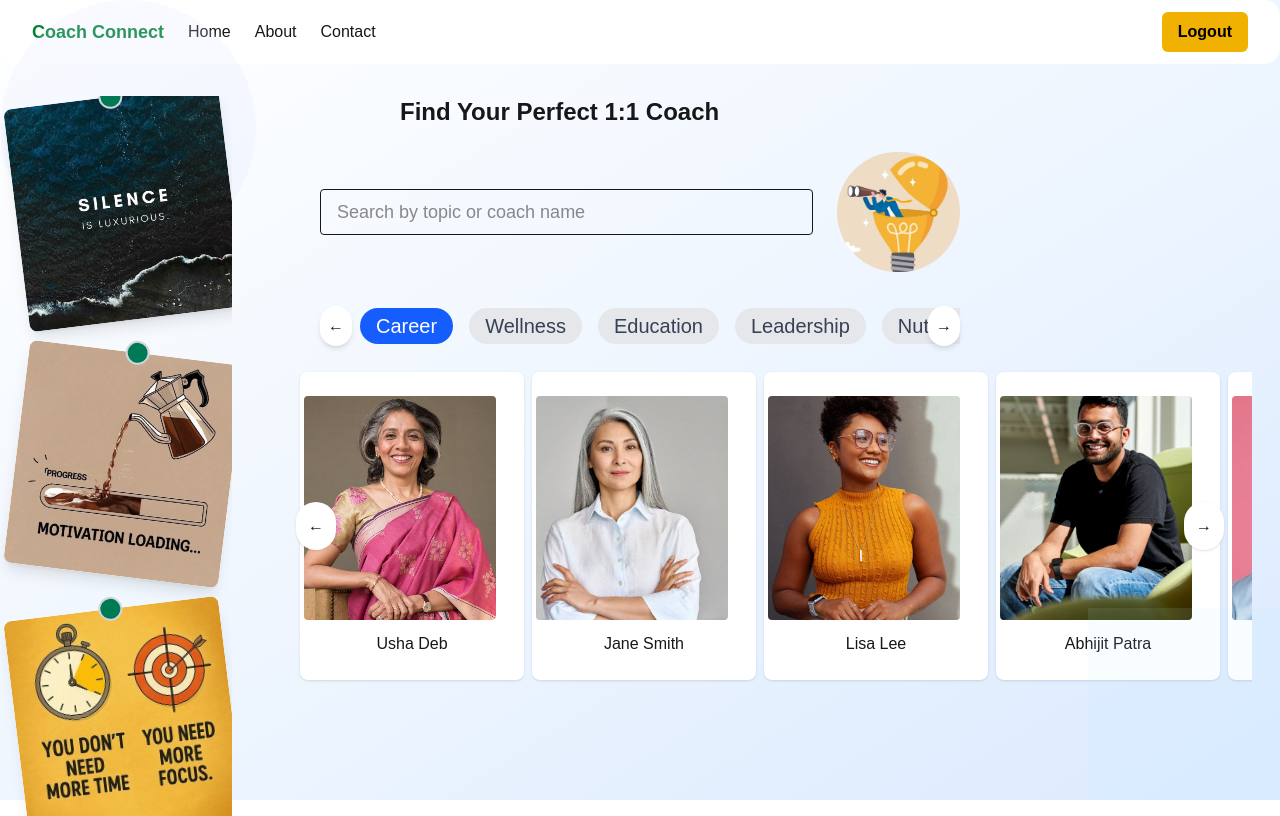
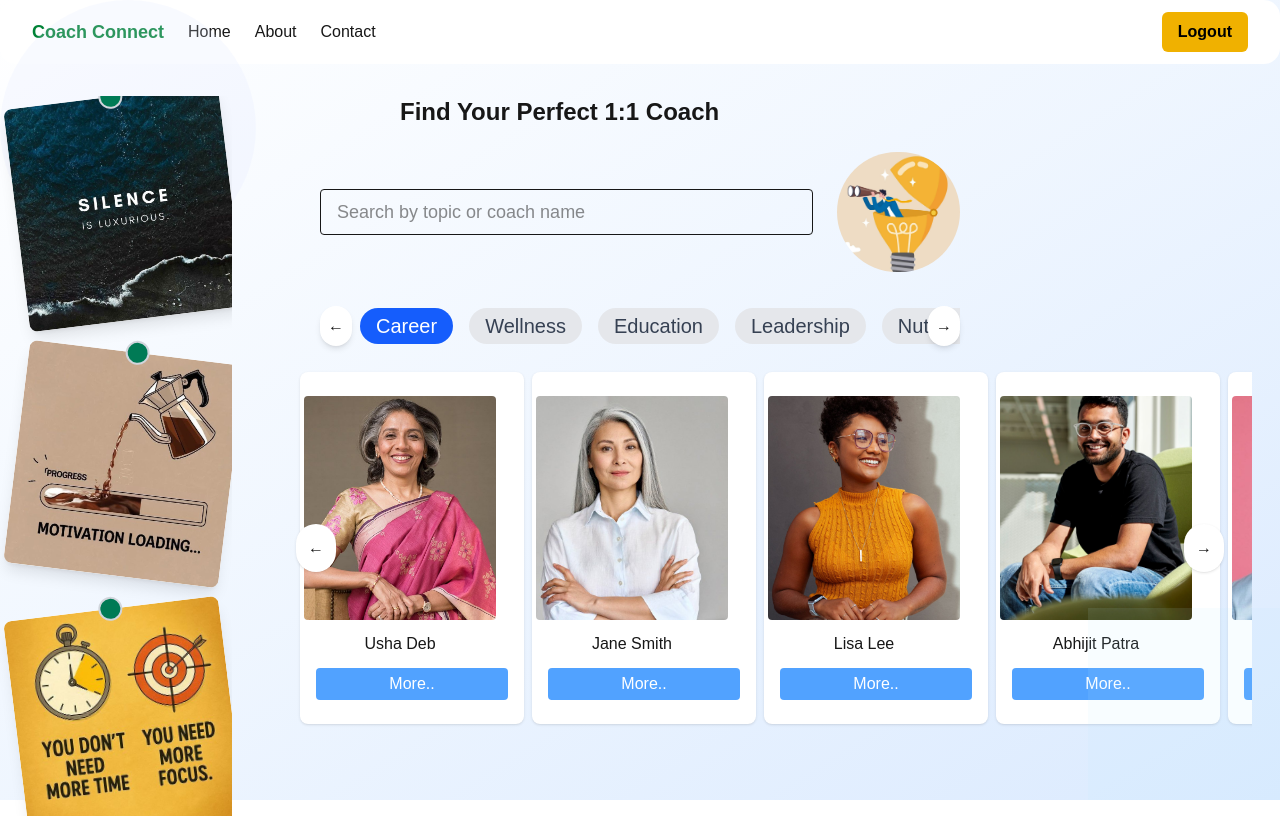
Before and after one commit to abhijitgithub2019/CoachConnect, a Next.js app: page /CoachDashborad in a window 1280 px wide. Built offline with nearby package versions, Linux system fonts and the light colour scheme.

Commit message:
added intructor details

```diff
--- a/app/CoachDashborad/page.js
+++ b/app/CoachDashborad/page.js
@@ -6,6 +6,7 @@ import MenuBar from "../menu/nav/page";
 import SearchBar from "../../component/searchbar";
 import Image from "next/image";
 import BentWallImages from "../../component/bentWallImages";
+import { getInstructorList } from "../lib/intructorList";
 
 export default function CoachLandingPage() {
   const TOPICS = [
@@ -16,111 +17,7 @@ export default function CoachLandingPage() {
     "Nutrition",
     "Meditation",
   ];
-  const INSTRUCTORS = [
-    {
-      name: "Usha Deb",
-      avatar: "/images/usha.jpg",
-      topics: ["Career", "Education"],
-      availableTimes: {
-        // date strings in yyyy-mm-dd format with available time slots
-        "2025-11-09": ["10AM - 12PM", "4PM - 5PM"],
-        "2025-11-10": [
-          "9AM - 11AM",
-          "1PM - 2PM",
-          "3PM - 4PM",
-          "5PM - 8PM",
-          "10PM -12PM",
-        ],
-        "2025-11-11": ["9AM - 11AM", "3PM - 4PM"],
-        // add more dates and slots as needed
-      },
-      hourlyrRate: 2000,
-      currencyType: "INR",
-    },
-    {
-      name: "Jane Smith",
-      avatar: "/images/jane.jpg",
-      topics: ["Career"],
-      availableTimes: {
-        "2025-11-10": ["1PM - 3PM"],
-        "2025-11-11": ["2AM-4AM", "6PM-7PM"],
-      },
-      hourlyrRate: 20,
-      currencyType: "DOLLARS",
-    },
-    {
-      name: "Amit Verma",
-      avatar: "/images/amit.jpg",
-      topics: ["Wellness", "Education"],
-      availableTimes: {
-        "2025-11-11": ["1AM-3PM"],
-        "2025-11-12": ["2PM-4PM", "6AM-7AM"],
-      },
-      hourlyrRate: 400,
-      currencyType: "INR",
-    },
-    {
-      name: "Lisa Lee",
-      avatar: "/images/lisa.jpg",
-      topics: ["Leadership", "Career"],
-      availableTimes: {
-        "2025-11-06": ["1AM-3AM"],
-        "2025-11-08": ["2PM-4PM", "6PM-8PM"],
-      },
-      hourlyrRate: 10,
-      currencyType: "DOLLARS",
-    },
-    {
-      name: "John Doe",
-      avatar: "/images/john.jpg",
-      topics: ["Wellness"],
-      availableTimes: {
-        "2025-11-06": ["1AM-3AM"],
-        "2025-11-08": ["2PM-4PM", "6PM-8PM"],
-      },
-      hourlyrRate: 12,
-      currencyType: "DOLLARS",
-    },
-    {
-      name: "Abhijit Patra",
-      avatar: "/images/abhijit.jpg",
-      topics: ["Wellness", "Career"],
-      availableTimes: {
-        "2025-11-06": ["1AM-3AM"],
-        "2025-11-08": ["2PM-4PM", "6PM-8PM"],
-      },
-      hourlyrRate: 1200,
-      currencyType: "INR",
-    },
-    {
-      name: "Gopal Mandal",
-      avatar: "/images/gopal.jpg",
-      topics: ["Leadership", "Education"],
-      hourlyrRate: 1200,
-      currencyType: "INR",
-    },
-    {
-      name: "Minho",
-      avatar: "/images/minho.jpg",
-      topics: ["Career", "Education"],
-      availableTimes: {
-        // date strings in yyyy-mm-dd format with available time slots
-        "2025-11-06": ["10AM - 12AM", "4PM - 5PM"],
-        "2025-11-07": [
-          "9AM - 11AM",
-          "12AM - 4AM",
-          "3PM - 4PM",
-          "5PM - 8PM",
-          "10PM -12PM",
-        ],
-        "2025-11-08": ["9-11", "3-4"],
-        // add more dates and slots as needed
-      },
-      hourlyrRate: 14,
-      currencyType: "DOLLARS",
-    },
-    // ...more
-  ];
+  const INSTRUCTORS =  getInstructorList();
   const [selectedTopic, setSelectedTopic] = useState("Career");
   const [search, setSearch] = useState("");
 
--- /dev/null
+++ b/app/instructorDetails/[name]/page.js
@@ -0,0 +1,69 @@
+import Image from "next/image";
+import { getInstructorList } from "../../lib/intructorList";
+import MenuBar from "../../menu/nav/page";
+
+// Import instructor data or fetch dynamically
+const INSTRUCTORS = getInstructorList();
+
+export default async function InstructorDetails(props) {
+  const params = await props.params;
+  const { name } = params;
+
+  // Decode URI components if necessary to match data
+  const decodedName = decodeURIComponent(name);
+  const instructor = INSTRUCTORS.find((ins) => ins.name === decodedName);
+
+  if (!instructor) {
+    return <div>Instructor not found.</div>;
+  }
+
+  const totalHours = instructor.totalMinutes
+    ? Math.floor(instructor.totalMinutes / 60)
+    : null;
+  const totalMinutes = instructor.totalMinutes && instructor.totalMinutes % 60;
+
+  return (
+    <div>
+      <MenuBar isLogOut={true}></MenuBar>
+      <div className="max-w-xl mx-auto mt-8 bg-white p-6 rounded shadow">
+        <Image
+          src={instructor.avatar}
+          alt={instructor.name}
+          width={176}
+          height={176}
+          className="rounded mb-4 h-86 w-69 object-cover"
+        />
+        <h1 className="text-2xl font-bold mb-2">{instructor.name}</h1>
+        <p className="mb-2">Topics: {instructor.topics.join(", ")}</p>
+        {instructor.sessionCount && (
+          <p className="mb-2">Sessions taken: {instructor.sessionCount}</p>
+        )}
+        <p className="mb-2">
+          {`Total duration: ${
+            totalHours ? `${totalHours} hrs` : "New to coach connect"
+          }  ${totalMinutes ? `${totalMinutes} mins` : ""} `}
+        </p>
+        {instructor.linkedinProfile && (
+          <a
+            href={instructor.linkedinProfile}
+            target="_blank"
+            rel="noopener noreferrer"
+            className="text-blue-600 underline"
+          >
+            LinkedIn Profile
+          </a>
+        )}
+        {instructor.portfolio && (
+          <a
+            href={instructor.portfolio}
+            target="_blank"
+            rel="noopener noreferrer"
+            className="ml-4 text-blue-600 underline"
+          >
+            Portfolio
+          </a>
+        )}
+      </div>
+    </div>
+  );
+}
--- a/component/horizontalList.js
+++ b/component/horizontalList.js
@@ -2,6 +2,7 @@
 import Image from "next/image";
 import { useRef, useState } from "react";
 import PaymentOptions from "./paymentOptions";
+import { useRouter } from "next/navigation";
 
 export default function InstructorList({ instructors, className }) {
   const [selectedInstructor, setSelectedInstructor] = useState(null);
@@ -13,6 +14,7 @@ export default function InstructorList({ instructors, className }) {
   const [currencyChangeFees, setCurrencyChangeFees] = useState(1);
   const [showPaymentOverlay, setShowPaymentOverlay] = useState(false);
   const scrollRef = useRef(null);
+  const router = useRouter();
 
   const getNext7Days = () => {
     const days = [];
@@ -85,6 +87,10 @@ export default function InstructorList({ instructors, className }) {
 
     setMaxDuration(endMins - startMins);
     setShowModal(true);
+  };
+
+  const goToDetails = (ins) => {
+    router.push(`/instructorDetails/${encodeURIComponent(ins.name)}`);
   };
 
   const handleDurationChange = (newDuration) => {
@@ -167,6 +173,15 @@ export default function InstructorList({ instructors, className }) {
                     width={200}
                   />
                   <div className="font-medium">{ins.name}</div>
+                  <button
+                    className="mt-3 w-full bg-blue-400 text-white rounded py-1 hover:bg-blue-500 transition"
+                    onClick={(e) => {
+                      e.stopPropagation(); // prevent triggering parent onClick
+                      goToDetails(ins);
+                    }}
+                  >
+                    More..
+                  </button>
                 </div>
               );
             })}
```
Also changed, not shown: app/lib/intructorList.js (added).
